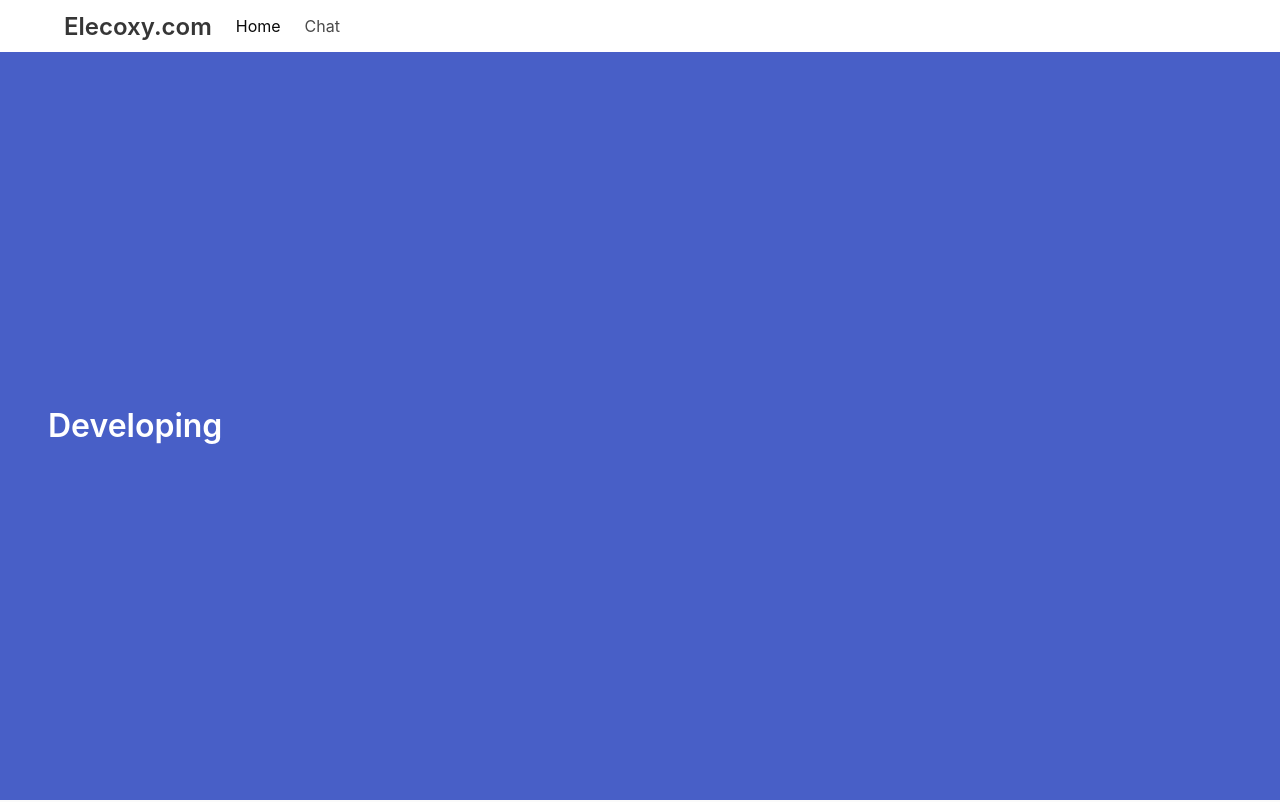
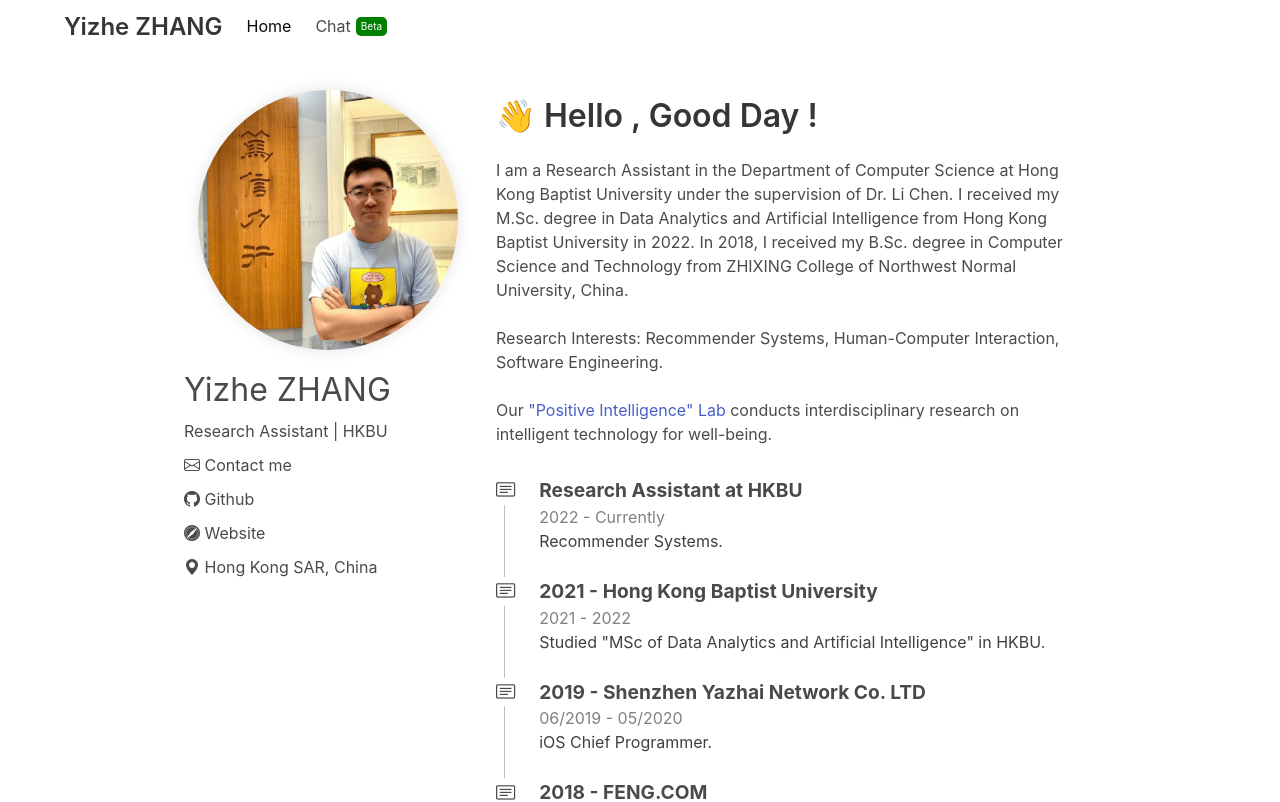
Before and after one commit to ZhangYizhe/zhangyizhe.github.io, a Vue app: page / in a window 1280 px wide. Shown: the top 802 px of the page. Built offline with nearby package versions, Linux system fonts and the light colour scheme.

Commit message:
New Home Page

```diff
--- a/src/components/Home/HomeView.vue
+++ b/src/components/Home/HomeView.vue
@@ -1,9 +1,66 @@
 <template>
-  <section class="hero is-link is-fullheight-with-navbar">
-    <div class="hero-body">
-      <p class="title">
-        Developing
-      </p>
+  <section class="container is-max-desktop">
+    <div class="columns p-5">
+      <div class="column is-4">
+        <div class="columns is-multiline is-gapless">
+          <div class="column is-full has-text-centered">
+            <img :src="user.avatar" alt="avatar"
+                 style="width: 90%; margin-top: 5%; border-radius: 50%; box-shadow: 0 0 15px #e3e3e3">
+          </div>
+          <div class="column is-full" style="margin-top: 10px">
+            <p class="is-size-3" v-html="user.name"></p>
+          </div>
+          <div class="column is-full" style="margin: 5px 0 5px 0">
+            <p v-html="user.title"></p>
+          </div>
+          <div class="column is-full" style="margin: 5px 0 5px 0">
+            <a :href="'mailto:' + user.mail" target="_blank" style="color: #4a4a4a"><p><i class="bi bi-envelope"></i>
+              Contact me</p></a>
+          </div>
+          <div class="column is-full" style="margin: 5px 0 5px 0">
+            <a :href="user.github" target="_blank" style="color: #4a4a4a"><p><i class="bi bi-github"></i>
+              Github</p></a>
+          </div>
+          <div class="column is-full" style="margin: 5px 0 5px 0">
+            <a :href="user.website" target="_blank" style="color: #4a4a4a"><p><i class="bi bi-browser-safari"></i>
+              Website</p></a>
+          </div>
+          <div class="column is-full" style="margin: 5px 0 5px 0">
+            <p style="color: #4a4a4a"><i class="bi bi-geo-alt-fill"></i> {{ user.location }}</p>
+          </div>
+        </div>
+      </div>
+      <div class="column is-8">
+        <div class="columns is-multiline" style="margin-top: 10px">
+          <div class="column is-full">
+            <p class="title" v-html="user.content.title"></p>
+            <p v-html="user.content.description"></p>
+          </div>
+          <div class="column is-full" style="padding-top: 30px; padding-bottom: 30px">
+            <div class="columns is-multiline">
+              <template v-for="item in user.timeline">
+                <div class="column is-full p-0 px-3" style="position: relative">
+                  <div class="columns is-mobile" >
+                    <div class="column is-narrow">
+                      <p style="font-weight: bold; font-size: 1.2rem; background-color: white">
+                        <i class="bi bi-card-text"></i>
+                      </p>
+                    </div>
+                    <div class="column">
+                      <p style="font-weight: bold; font-size: 1.2rem">{{item.title}}</p>
+                      <p style="color: gray">{{item.timeline}}</p>
+                      <p style="font-size: 1rem; color: #3f3f3f">{{item.description}}</p>
+                    </div>
+                  </div>
+                  <div style="position: absolute; width: 1px; margin-left: 0.5rem; top:0; z-index: -1; height: 100%; background-color: #c0c0c0">
+
+                  </div>
+                </div>
+              </template>
+            </div>
+          </div>
+        </div>
+      </div>
     </div>
   </section>
 </template>
@@ -16,6 +73,62 @@ export default {
   data() {
     return {
       store,
+
+      user: {
+        avatar: '/public/img/home/author.png',
+        name: 'Yizhe ZHANG',
+        title: 'Research Assistant | HKBU',
+        mail: 'yizhezhang[at]hkbu.edu.hk',
+        location: 'Hong Kong SAR, China',
+        website: 'https://elecoxy.com',
+        github: 'https://github.com/zhangyizhe',
+        content: {
+          title: '👋 Hello , Good Day !',
+          description: 'I am a Research Assistant in the Department of Computer Science at Hong Kong Baptist University under the supervision of Dr. Li Chen. I received my M.Sc. degree in Data Analytics and Artificial Intelligence from Hong Kong Baptist University in 2022. In 2018, I received my B.Sc. degree in Computer Science and Technology from ZHIXING College of Northwest Normal University, China.<br><br>Research Interests: Recommender Systems, Human-Computer Interaction, Software Engineering.<br><br>Our <a href="https://hci.comp.hkbu.edu.hk" target="_blank">"Positive Intelligence" Lab</a> conducts interdisciplinary research on intelligent technology for well-being.',
+        },
+        skills: [
+          {
+            title: 'Frontend',
+            items: []
+          },
+          {
+            title: 'Backend',
+            items: []
+          }
+        ],
+        timeline: [
+          {
+            title: 'Research Assistant at HKBU',
+            isActive: false,
+            timeline: '2022 - Currently',
+            description: 'Recommender Systems.',
+          },
+          {
+            title: '2021 - Hong Kong Baptist University',
+            isActive: false,
+            timeline: '2021 - 2022',
+            description: 'Studied "MSc of Data Analytics and Artificial Intelligence" in HKBU.',
+          },
+          {
+            title: '2019 - Shenzhen Yazhai Network Co. LTD',
+            isActive: false,
+            timeline: '06/2019 - 05/2020',
+            description: 'iOS Chief Programmer.',
+          },
+          {
+            title: '2018 - FENG.COM',
+            isActive: false,
+            timeline: '01/2018 - 03/2019',
+            description: 'Technical Director & iOS Engineer.',
+          },
+          {
+            title: '2014 - ZHIXING College of Northwest Normal University',
+            isActive: false,
+            timeline: '2014 - 2018',
+            description: 'Studied "BSc in Computer Science and Technology" in ZHIXING College of Northwest Normal University.',
+          },
+        ]
+      }
     }
   },
   mounted() {
--- a/src/components/NavigationBar.vue
+++ b/src/components/NavigationBar.vue
@@ -4,10 +4,11 @@
       <nav class="navbar" role="navigation" aria-label="main navigation">
         <div class="navbar-brand">
           <a class="navbar-item" href="#">
-            <h1 class="title is-4">Elecoxy.com</h1>
+            <h1 class="title is-4">Yizhe ZHANG</h1>
           </a>
 
-          <a role="button" :class="['navbar-burger', isExpended ? 'is-active' : '']" aria-label="menu" aria-expanded="false" @click="isExpended = !isExpended">
+          <a role="button" :class="['navbar-burger', isExpended ? 'is-active' : '']" aria-label="menu"
+             aria-expanded="false" @click="isExpended = !isExpended">
             <span aria-hidden="true"></span>
             <span aria-hidden="true"></span>
             <span aria-hidden="true"></span>
@@ -19,8 +20,12 @@
             <router-link to="/" :class="['navbar-item', tag === 'home' ? 'is-active' : '']">
               Home
             </router-link>
+            <!--            <router-link to="/" :class="['navbar-item', tag === 'projects' ? 'is-active' : '']">-->
+            <!--              Projects-->
+            <!--            </router-link>-->
             <router-link to="/chat" :class="['navbar-item', tag === 'chat' ? 'is-active' : '']">
-              Chat
+              Chat<span
+                style="font-size: 10px; margin-left: 5px; padding: 2px 5px; background-color: green; color: white; border-radius: 5px">Beta</span>
             </router-link>
           </div>
         </div>
--- a/src/data/store.js
+++ b/src/data/store.js
@@ -2,5 +2,5 @@ import {reactive} from 'vue'
 
 export const store = reactive({
     tag: 'home',
-    token: 'c2stNThRMHpkQUVXb2JjVnVhOGwyc0pUM0JsYmtGSmprRWM2MHBlWVlxTTB2VTZTaUc4'
+    token: 'c2stNThRMHpkQUVXb2JjVnVhOGwyc0pUM0JsYmtGSmprRWM2MHBlWVlxTTB2VTZTaUc4',
 })
```
Also changed, not shown: public/img/home/author.png (added), 1 other file (tests, documents, lock files or other folders).
